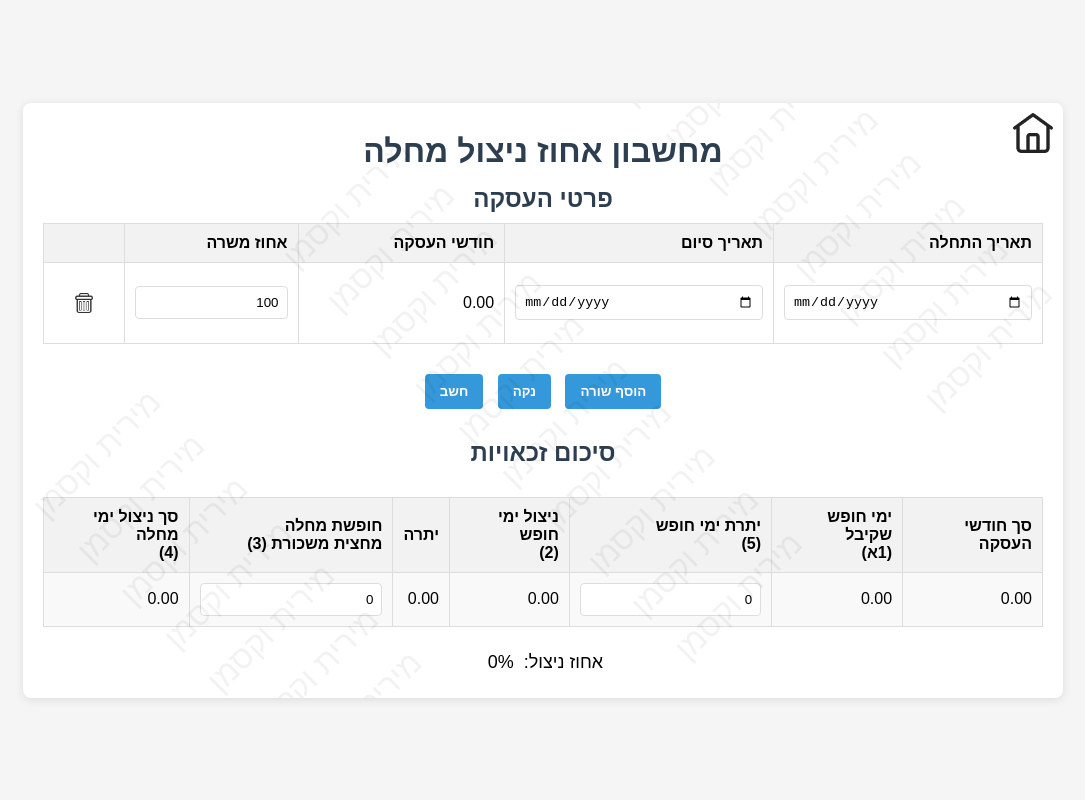
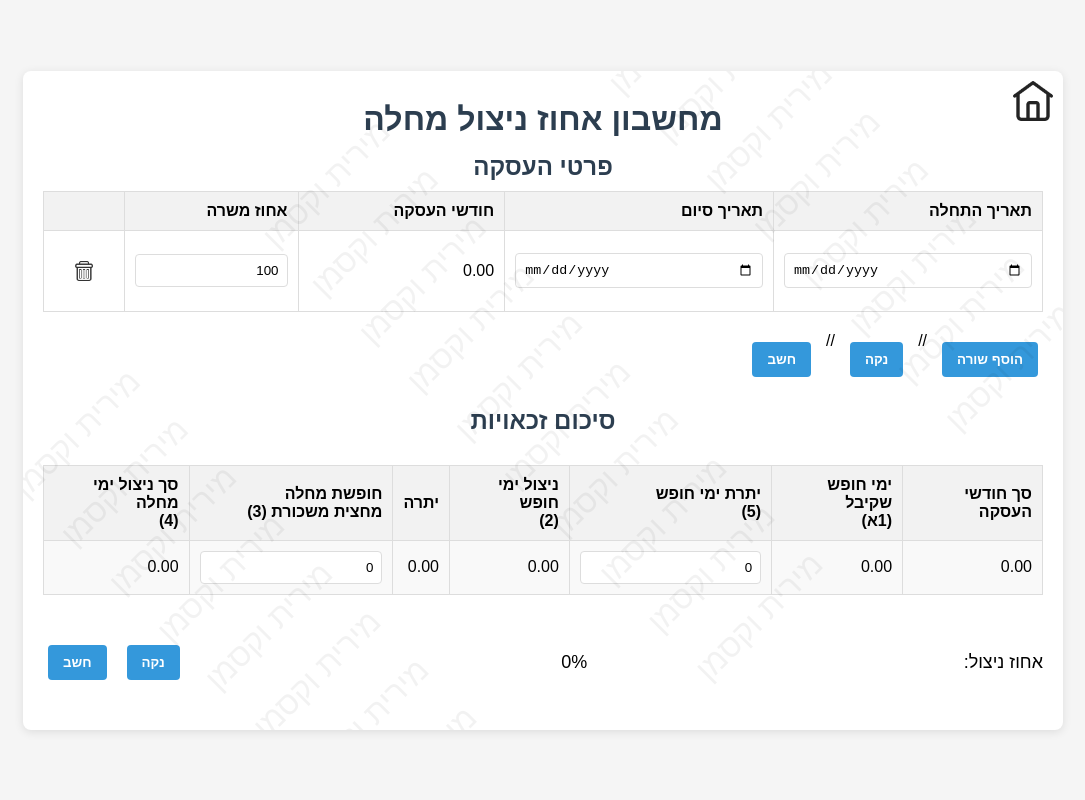
Before and after one commit to udivaksman/MiritVaksmanCalcHome, a plain HTML site: page MiritVaksmanCalcPcnt.html in a window 1280 px wide. Shown: the whole page, without its empty margins (97-1182 px from the left). Drawn offline with Linux system fonts and the light colour scheme.

Commit message:
Update MiritVaksmanCalcPcnt.html

```diff
--- a/MiritVaksmanCalcPcnt.html
+++ b/MiritVaksmanCalcPcnt.html
@@ -137,18 +137,22 @@
         }
 
         #usageContainer {
-            text-align: center;
+            display: flex;
+            justify-content: space-between;
+            align-items: center;
             margin-top: 20px;
             font-size: 18px;
-            max-width: 100%; /* הגבלת רוחב */
-            overflow-wrap: break-word; /* שבירת שורה במקרה של טקסט ארוך */
+            gap: 20px;
+        }
+
+        .actions {
+            display: flex;
+            gap: 10px;
         }
 
         #usagePercentageDisplay {
             padding: 5px;
             border-radius: 8px;
-            display: inline-block; /* שמירה על אלמנט בתוך השורה */
-            width: auto; /* התאמת רוחב לתוכן */
         }
 
         @media (max-width: 768px) {
@@ -247,8 +251,8 @@
 
         <div class="actions">
             <button id="addRowBtn">הוסף שורה</button>
-            <button id="clearBtn">נקה</button>
-            <button id="calculateBtn">חשב</button>
+            //<button id="clearBtn">נקה</button>
+            //<button id="calculateBtn">חשב</button>
         </div>
 
         <h2>סיכום זכאויות</h2>
@@ -276,9 +280,13 @@
                 </tr>
             </tbody>
         </table>
-    <div id="usageContainer">
+    <div id="usageContainer" style="display: flex; justify-content: space-between; align-items: center; margin-top: 20px; font-size: 18px;">
         <span id="usageLabel">אחוז ניצול:</span>
-        <span id="usagePercentageDisplay">0%</span>
+        <span id="usagePercentageDisplay" style="padding: 5px; border-radius: 8px;">0%</span>
+        <div class="actions" style="display: flex; gap: 10px;">
+            <button id="clearBtn">נקה</button>
+            <button id="calculateBtn">חשב</button>
+        </div>
     </div>
 
     <script>
@@ -319,7 +327,12 @@
             document.getElementById('vacationDaysUsed').textContent = '0.00';
             document.getElementById('vacationDaysRemaining').textContent = '0.00';
             document.getElementById('totalSickDaysUsed').textContent = '0.00';
-            //document.getElementById('usagePercentage').textContent = '0%';
+
+            // איפוס אחוז הניצול
+            const usageDisplay = document.getElementById('usagePercentageDisplay');
+            usageDisplay.textContent = '0%';
+            usageDisplay.style.backgroundColor = ''; // איפוס צבע רקע
+            usageDisplay.style.color = ''; // איפוס צבע טקסט
 
             // איפוס ערכי אינפוטים בטבלה התחתונה
             document.getElementById('vacationDaysBalance').value = '0';
```
